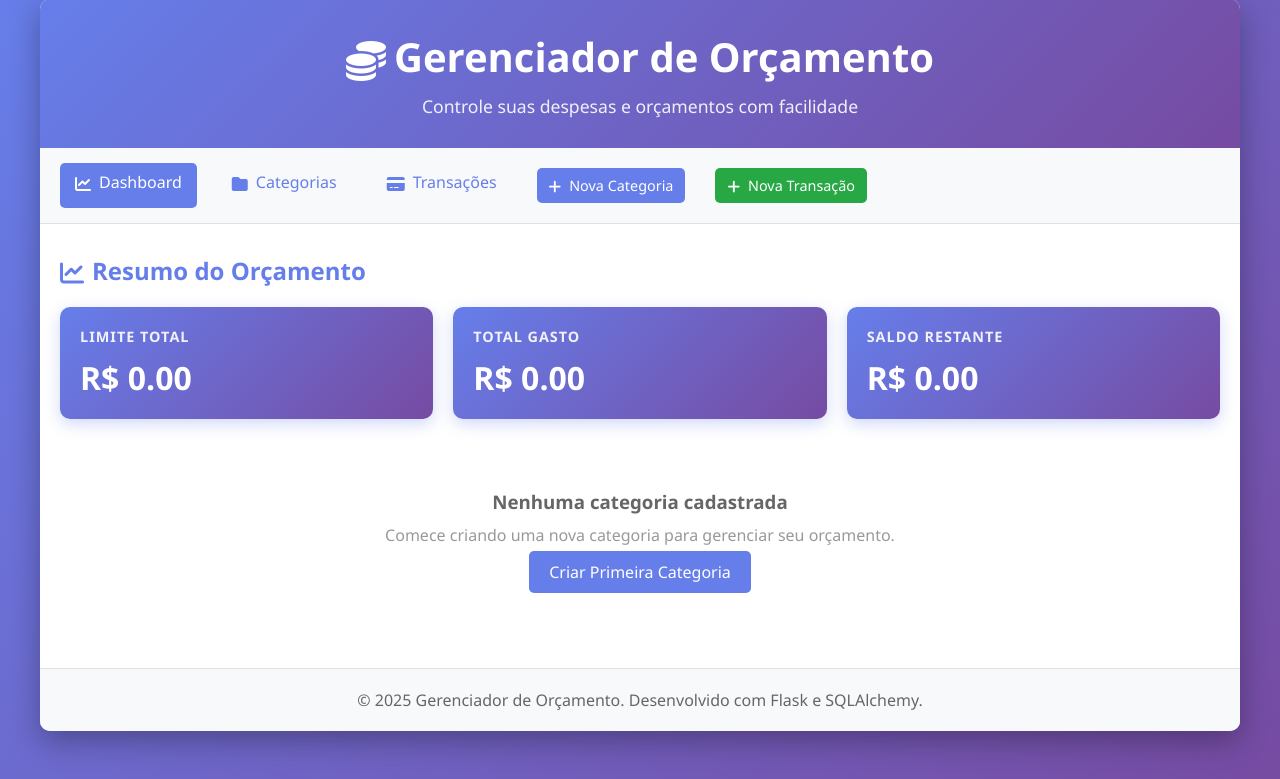
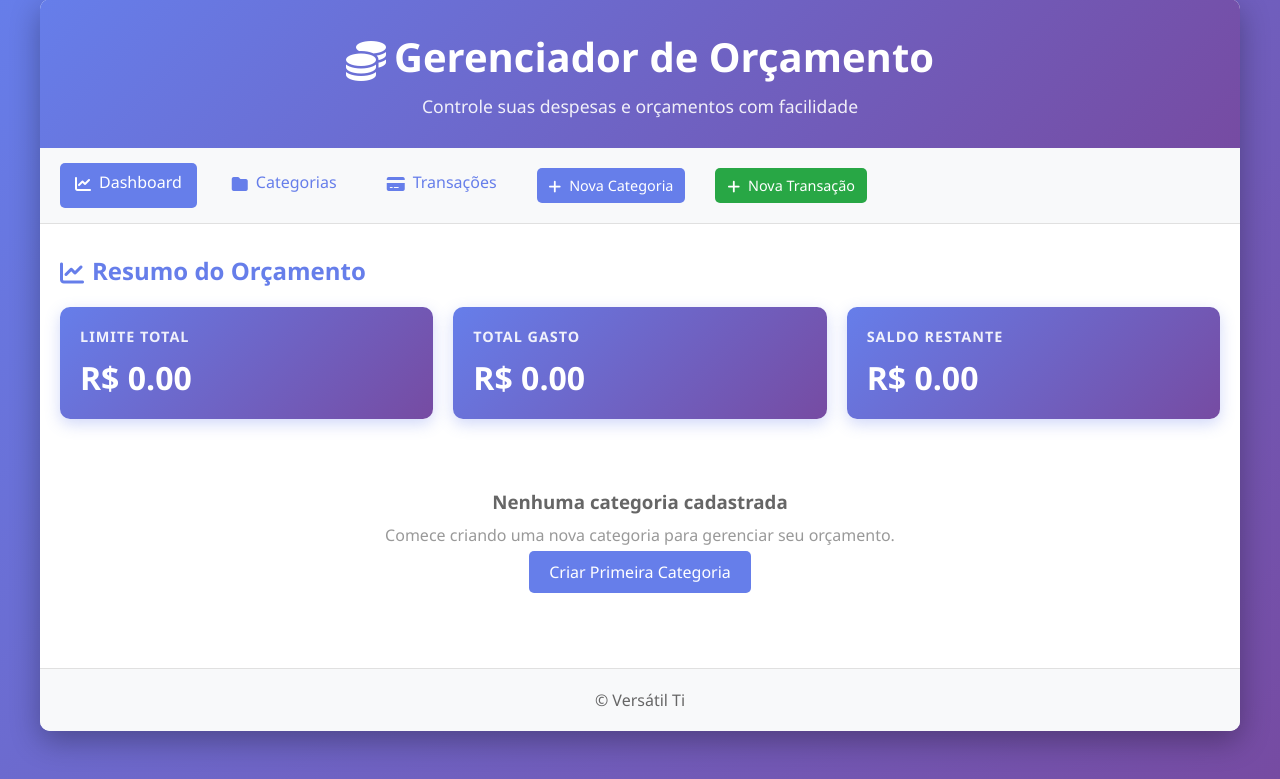
Before and after one commit to kauansb/gerenciador_orcamento, a Flask app: page / in a window 1280 px wide. Shown: the part 21-800 px from the top of the page. Run offline with Flask 3, Linux system fonts and the light colour scheme.

Commit message:
fix: update footer copyright to reflect current ownership

```diff
--- a/app/templates/base.html
+++ b/app/templates/base.html
@@ -40,7 +40,7 @@
         </main>
 
         <footer>
-            <p>&copy; 2025 Gerenciador de Orçamento. Desenvolvido com Flask e SQLAlchemy.</p>
+            <p>&copy; Versátil Ti</p>
         </footer>
     </div>
     <!-- Project JS -->
```
